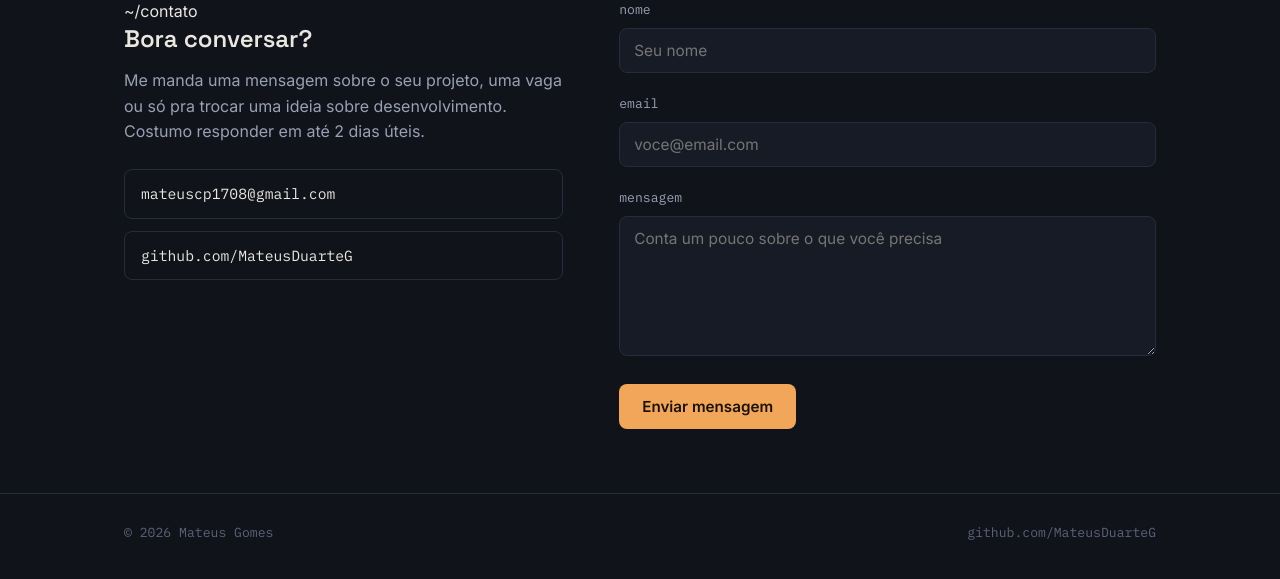
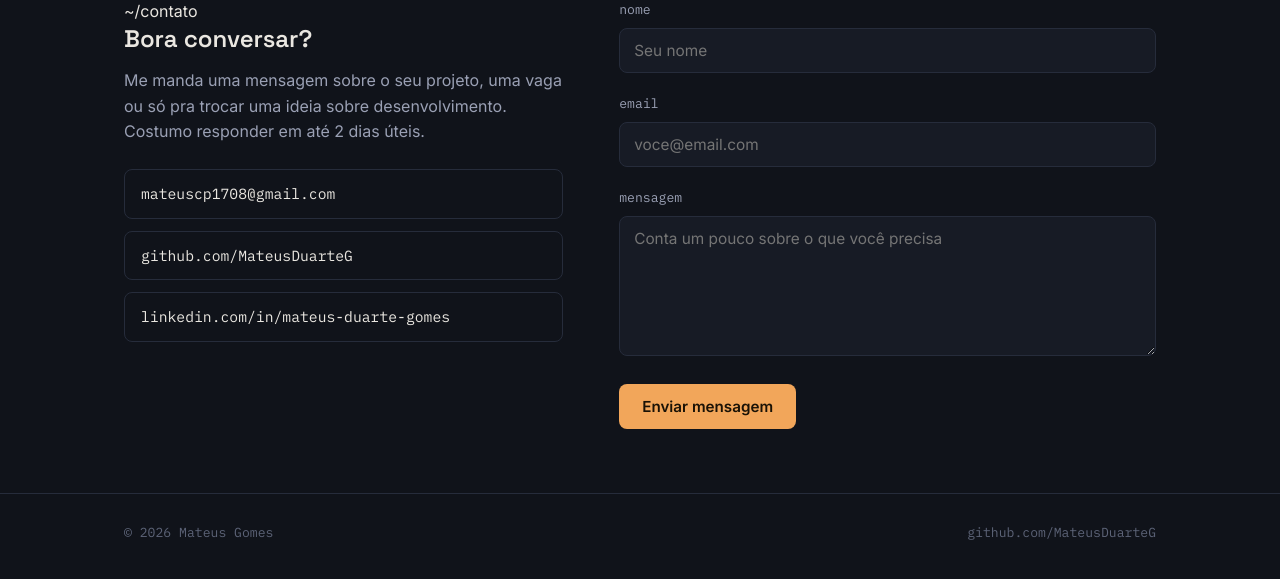
Before and after one commit to MateusDuarteG/VscodeSite, a Flask app: page /contato in a window 1280 px wide. Shown: the part 133-712 px from the top of the page. Run offline with Flask 3, Linux system fonts and the light colour scheme.

Commit message:
update de contatos

```diff
--- a/templates/contato.html
+++ b/templates/contato.html
@@ -8,6 +8,8 @@
 
 <section class="section" style="border-top: none; padding-top: 56px;">
   <div class="wrap contact-grid">
+
+    <!-- COLUNA 1 (ESQUERDA): Texto + Links -->
     <div>
       <span class="kicker">~/contato</span>
       <h2>Bora conversar?</h2>
@@ -15,12 +17,15 @@
         Me manda uma mensagem sobre o seu projeto, uma vaga ou só pra trocar
         uma ideia sobre desenvolvimento. Costumo responder em até 2 dias úteis.
       </p>
-      <div class="contact-links">
+
+      <div class="contact-links" style="margin-top: 24px;">
         <a href="mailto:mateuscp1708@gmail.com">mateuscp1708@gmail.com</a>
         <a href="https://github.com/MateusDuarteG" target="_blank" rel="noopener">github.com/MateusDuarteG</a>
+        <a href="https://www.linkedin.com/in/mateus-duarte-gomes-71b241202/" target="_blank" rel="noopener">linkedin.com/in/mateus-duarte-gomes</a>
       </div>
     </div>
 
+    <!-- COLUNA 2 (DIREITA): Formulário -->
     <div>
       {% if status == "success" %}
       <div class="form-note success">Mensagem enviada! Vou te responder em breve.</div>
@@ -44,6 +49,7 @@
         <button type="submit" class="btn btn-primary">Enviar mensagem</button>
       </form>
     </div>
+
   </div>
 </section>
 
```
